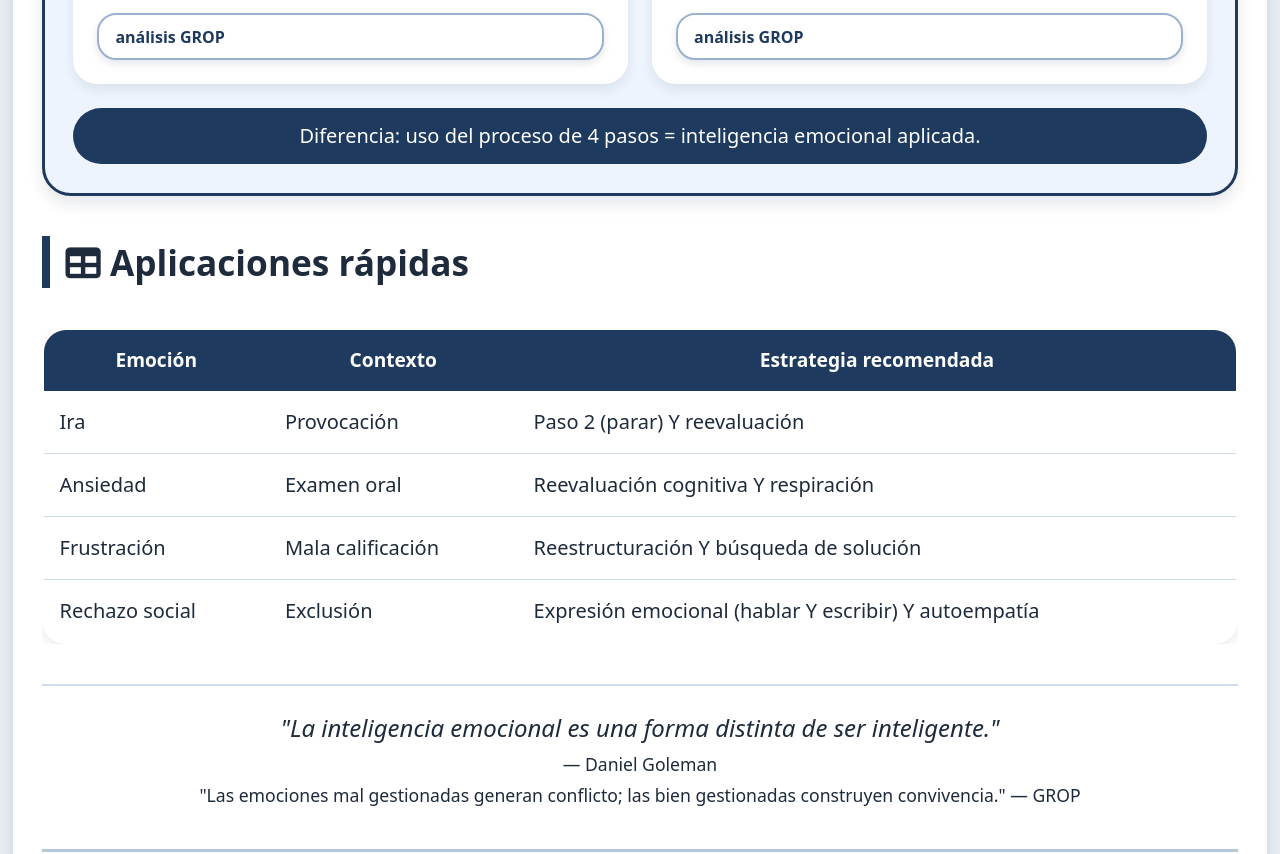
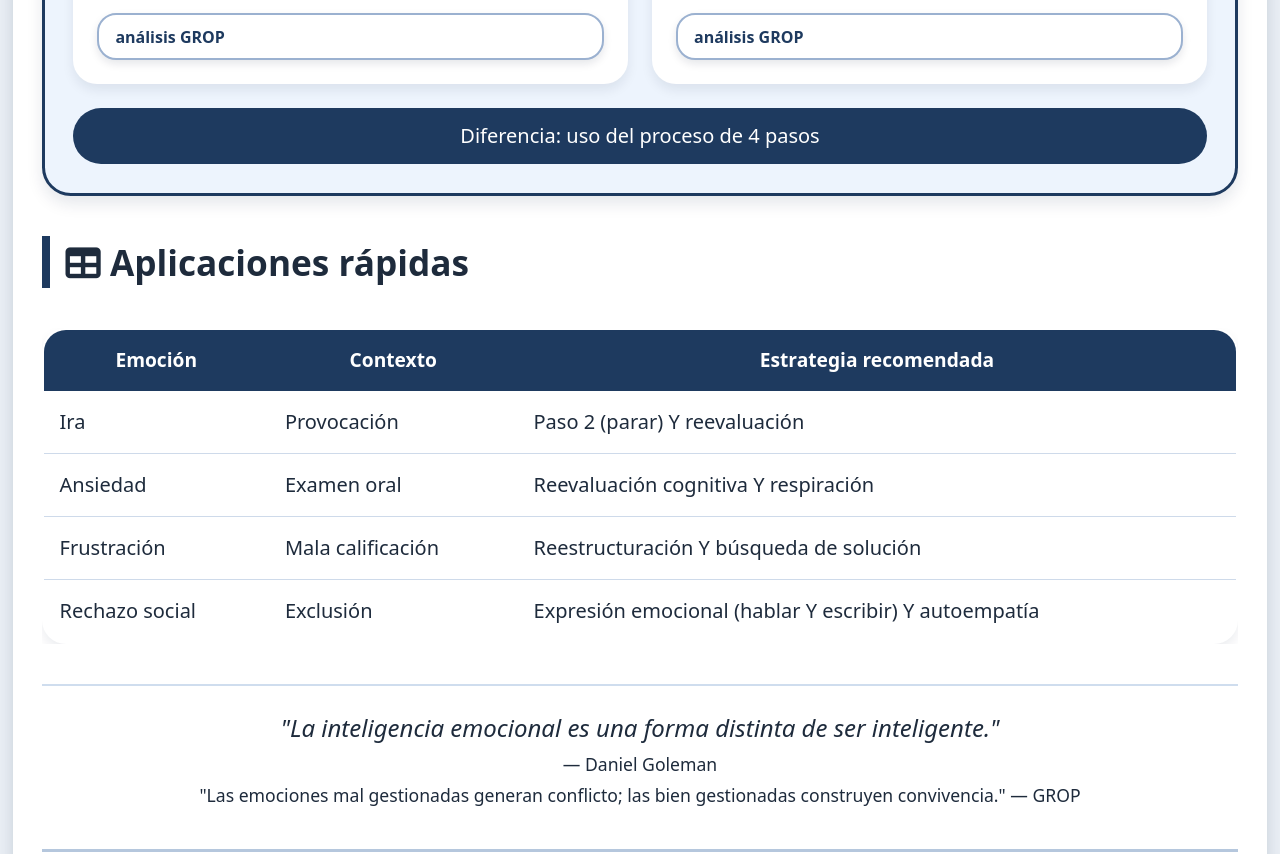
Before and after one commit to 324075269/P-gina-web-psicolog-a-, a plain HTML site: page index.html in a window 1280 px wide. Shown: the part 2820-3674 px from the top of the page. Drawn offline with Linux system fonts and the light colour scheme.

Commit message:
Version 4.1

```diff
--- a/index.html
+++ b/index.html
@@ -517,7 +517,7 @@
                 </details>
             </div>
         </div>
-        <p style="background:#1e3a5f; color:white; padding:0.8rem 1.5rem; border-radius:60px; text-align:center;">Diferencia: uso del proceso de 4 pasos = inteligencia emocional aplicada.</p>
+        <p style="background:#1e3a5f; color:white; padding:0.8rem 1.5rem; border-radius:60px; text-align:center;">Diferencia: uso del proceso de 4 pasos </p>
     </div>
 
     <!-- ========== APLICACIONES RÁPIDAS ========== -->
```
